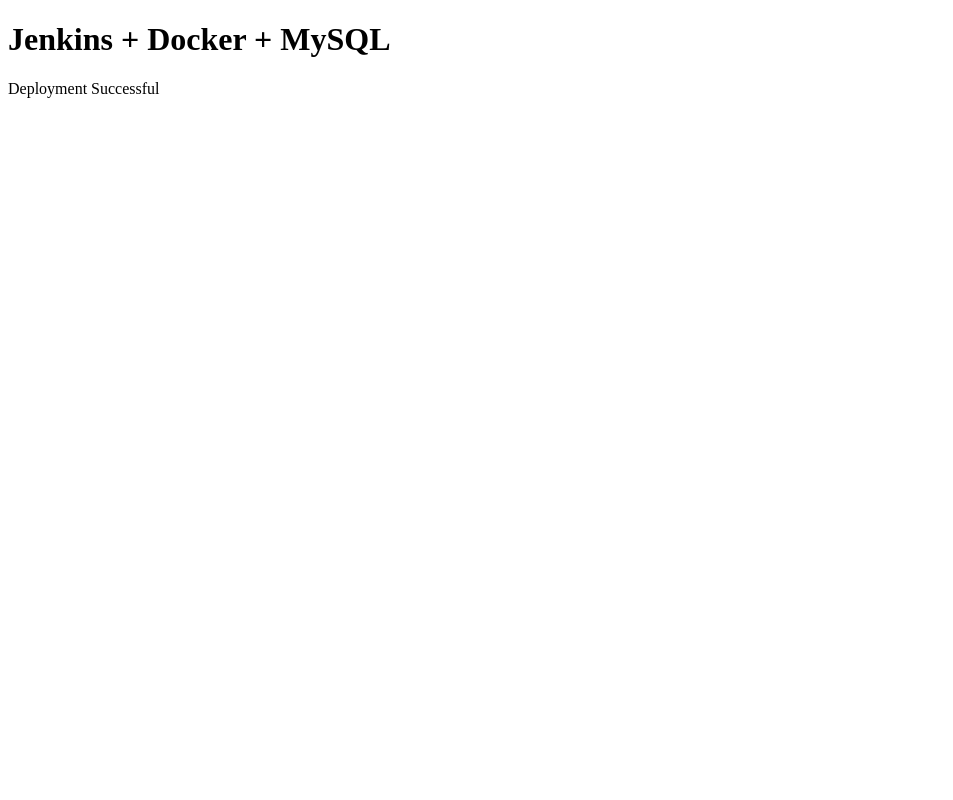
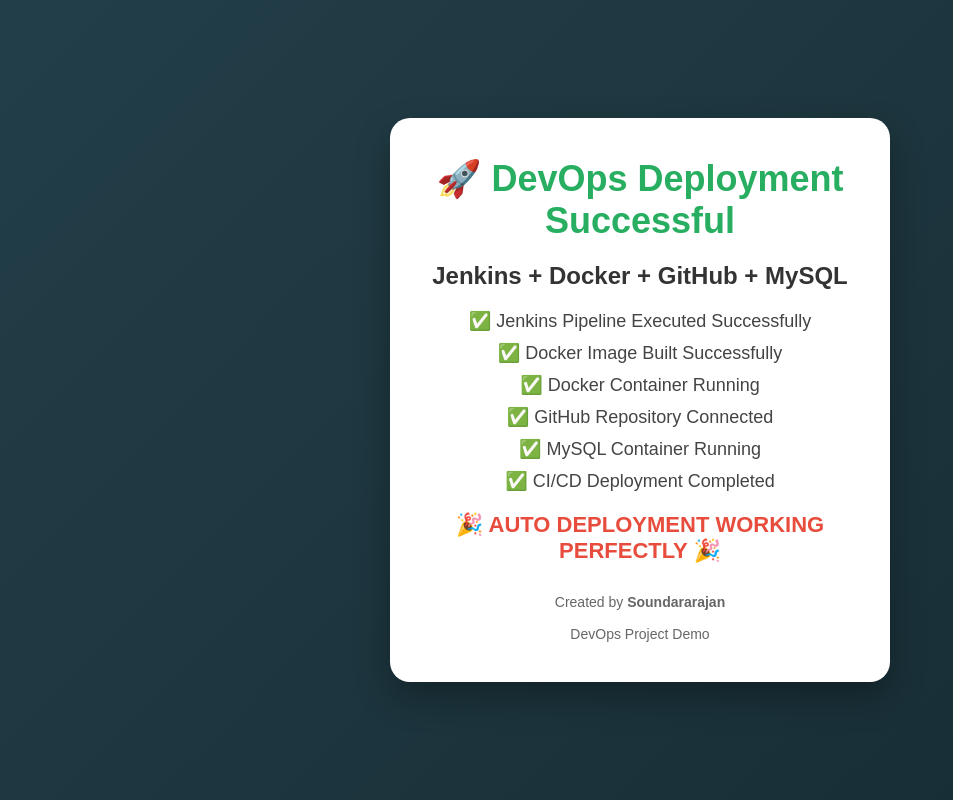
Before and after one commit to SOUNDARARAJAN94/monday, a plain HTML site: page index.html in a window 1280 px wide. Shown: the whole page, without its empty margins (0-953 px from the left). Drawn offline with Linux system fonts and the light colour scheme.

Commit message:
Updated UI

```diff
--- a/index.html
+++ b/index.html
@@ -1,14 +1,127 @@
 <!DOCTYPE html>
-<html>
+<html lang="en">
 <head>
-<title>Company</title>
+<meta charset="UTF-8">
+<meta name="viewport" content="width=device-width, initial-scale=1.0">
+<title>DevOps Deployment</title>
+
+<style>
+*{
+margin:0;
+padding:0;
+box-sizing:border-box;
+font-family:Arial,Helvetica,sans-serif;
+}
+
+body{
+height:100vh;
+display:flex;
+justify-content:center;
+align-items:center;
+background:linear-gradient(-45deg,#0f2027,#203a43,#2c5364,#1abc9c);
+background-size:400% 400%;
+animation:bg 10s ease infinite;
+overflow:hidden;
+}
+
+@keyframes bg{
+0%{background-position:0% 50%;}
+50%{background-position:100% 50%;}
+100%{background-position:0% 50%;}
+}
+
+.card{
+background:white;
+padding:40px;
+border-radius:20px;
+text-align:center;
+box-shadow:0 15px 35px rgba(0,0,0,.3);
+animation:zoom 1s;
+width:500px;
+}
+
+@keyframes zoom{
+from{
+transform:scale(.5);
+opacity:0;
+}
+to{
+transform:scale(1);
+opacity:1;
+}
+}
+
+h1{
+color:#27ae60;
+font-size:36px;
+margin-bottom:20px;
+}
+
+h2{
+color:#333;
+margin-bottom:20px;
+}
+
+.info{
+font-size:18px;
+margin:10px;
+color:#444;
+}
+
+.success{
+font-size:22px;
+color:#e74c3c;
+font-weight:bold;
+margin-top:20px;
+animation:blink 1s infinite;
+}
+
+@keyframes blink{
+50%{
+opacity:.4;
+}
+}
+
+.footer{
+margin-top:30px;
+color:#666;
+font-size:14px;
+}
+</style>
+
 </head>
 
 <body>
 
-<h1>Jenkins + Docker + MySQL</h1>
+<div class="card">
 
-<p>Deployment Successful</p>
+<h1>🚀 DevOps Deployment Successful</h1>
+
+<h2>Jenkins + Docker + GitHub + MySQL</h2>
+
+<div class="info">✅ Jenkins Pipeline Executed Successfully</div>
+
+<div class="info">✅ Docker Image Built Successfully</div>
+
+<div class="info">✅ Docker Container Running</div>
+
+<div class="info">✅ GitHub Repository Connected</div>
+
+<div class="info">✅ MySQL Container Running</div>
+
+<div class="info">✅ CI/CD Deployment Completed</div>
+
+<div class="success">
+🎉 AUTO DEPLOYMENT WORKING PERFECTLY 🎉
+</div>
+
+<div class="footer">
+Created by <b>Soundararajan</b>
+<br><br>
+DevOps Project Demo
+</div>
+
+</div>
 
 </body>
 </html>
```
